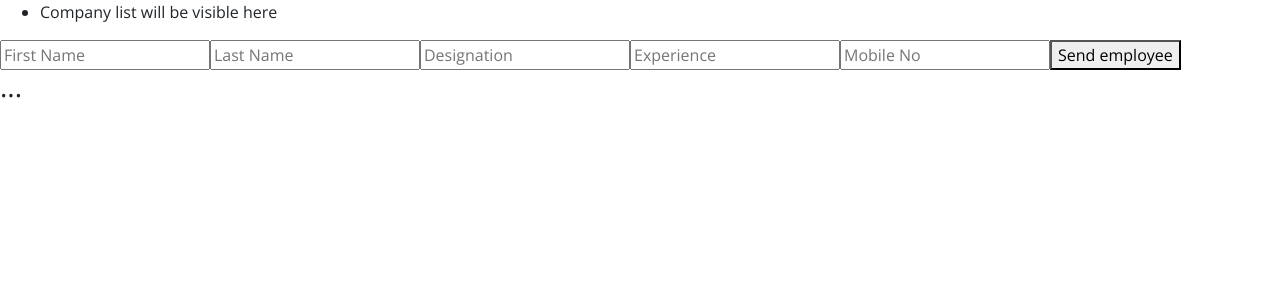
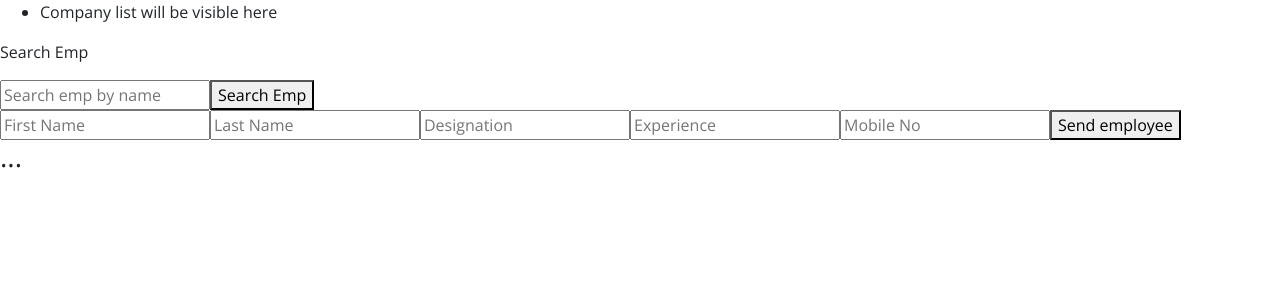
Before and after one commit to Devcorns/tdlo.com, an Angular app in the folder tdlo/: page /1 in a window 1280 px wide. Shown: the top 300 px of the page. Built offline with nearby package versions, Linux system fonts and the light colour scheme; no server answers.

Commit message:
employee profile

```diff
--- a/tdlo/src/app/company/company-profile/company-profile.component.html
+++ b/tdlo/src/app/company/company-profile/company-profile.component.html
@@ -18,7 +18,12 @@
 </ul>
 
 <p>{{companyDetails.empList}}</p>
+<p>Search Emp</p>
 
+<form (submit)="searchEmployee($event)">
+  <input type="text" placeholder="Search emp by name" name="searchEmployee" />
+  <button type="submit">Search Emp</button>
+</form>
 
 <form [formGroup]="empDetails" (submit)="sendDetails(empDetails)" >
 
--- a/tdlo/src/app/company/company-profile/company-profile.component.ts
+++ b/tdlo/src/app/company/company-profile/company-profile.component.ts
@@ -2,6 +2,7 @@ import { Component, OnInit, Input, ChangeDetectionStrategy,ChangeDetectorRef, Ng
 import { ActivatedRoute } from '@angular/router';
 import { GlobalService } from 'src/app/services/global.service';
 import { FormGroup, FormBuilder, FormControl } from '@angular/forms';
+import { ConsoleReporter } from 'jasmine';
 
 @Component({
   selector: 'app-company-profile',
@@ -17,6 +18,8 @@ export class CompanyProfileComponent implements OnInit {
   };
 
   empDetails:FormGroup;
+
+  empName: String;
 
   constructor(private route: ActivatedRoute, private gs: GlobalService, public cdr: ChangeDetectorRef, private fb: FormBuilder) {
 
@@ -45,14 +48,24 @@ export class CompanyProfileComponent implements OnInit {
       empMobile : new FormControl('')
     });
 
-  }
 
-  ngOnInit() {
 
   }
 
-  sendDetails(emp) {
+  ngOnInit () {
+
+  }
+
+  sendDetails (emp) {
     console.log(emp.value);
+
+  }
+
+  searchEmployee (data) {
+    console.log(data.target.searchEmployee.value);
+    this.gs.get("api/user/search-employee",data.target.searchEmployee.value).subscribe(data=>{
+      console.log(data);
+    })
   }
 
 
```
